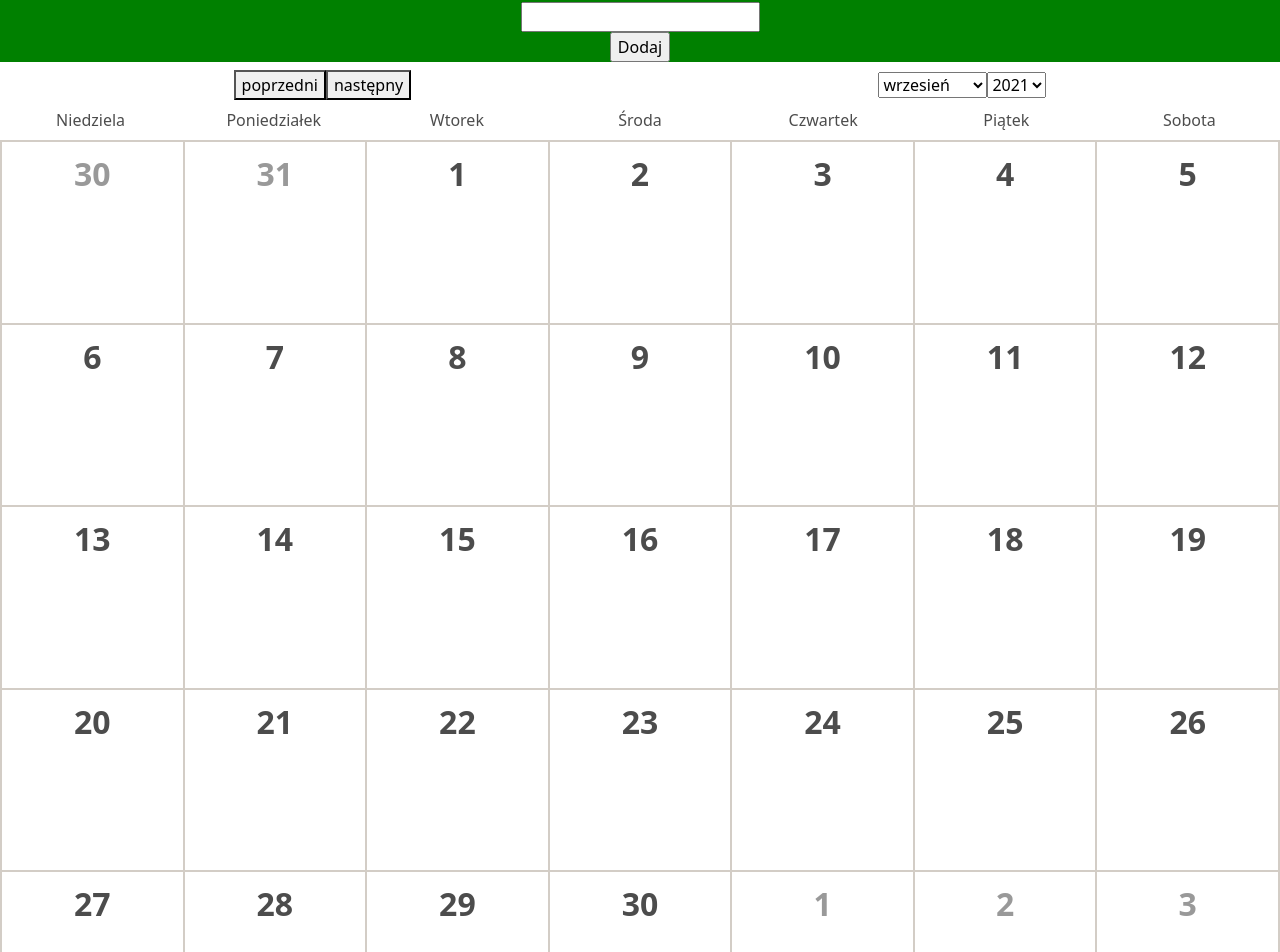
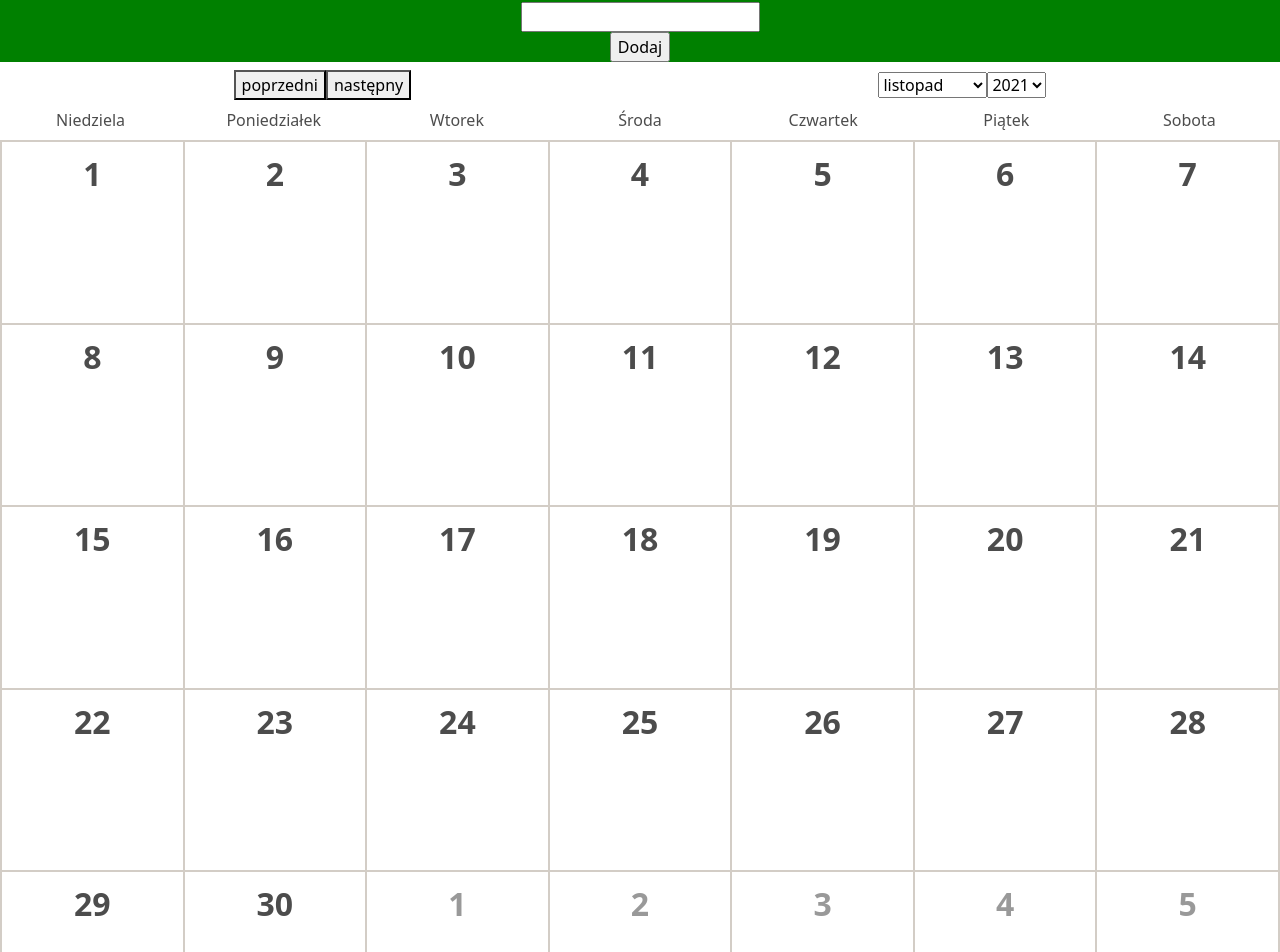
Before and after one commit to kilowatogadziny/hackathon, a React (Create React App) app: page / in a window 1280 px wide. Shown: the part 154-1106 px from the top of the page. Built offline with nearby package versions, Linux system fonts and the light colour scheme; the HTML template or start-up script is replaced by a standard one.

Commit message:
adjust current calendar month

```diff
--- a/src/Calendar/NewCalendar.js
+++ b/src/Calendar/NewCalendar.js
@@ -3,7 +3,7 @@ import { useState } from "react";
 import Calendar, { CalendarDayHeader } from "./calendar.js";
 
 export default function NewCalendar() {
-  const [yearAndMonth, setYearAndMonth] = useState([2021, 9]);
+  const [yearAndMonth, setYearAndMonth] = useState([2021, 11]);
   return (
     <div className="App">
       <Calendar
```
